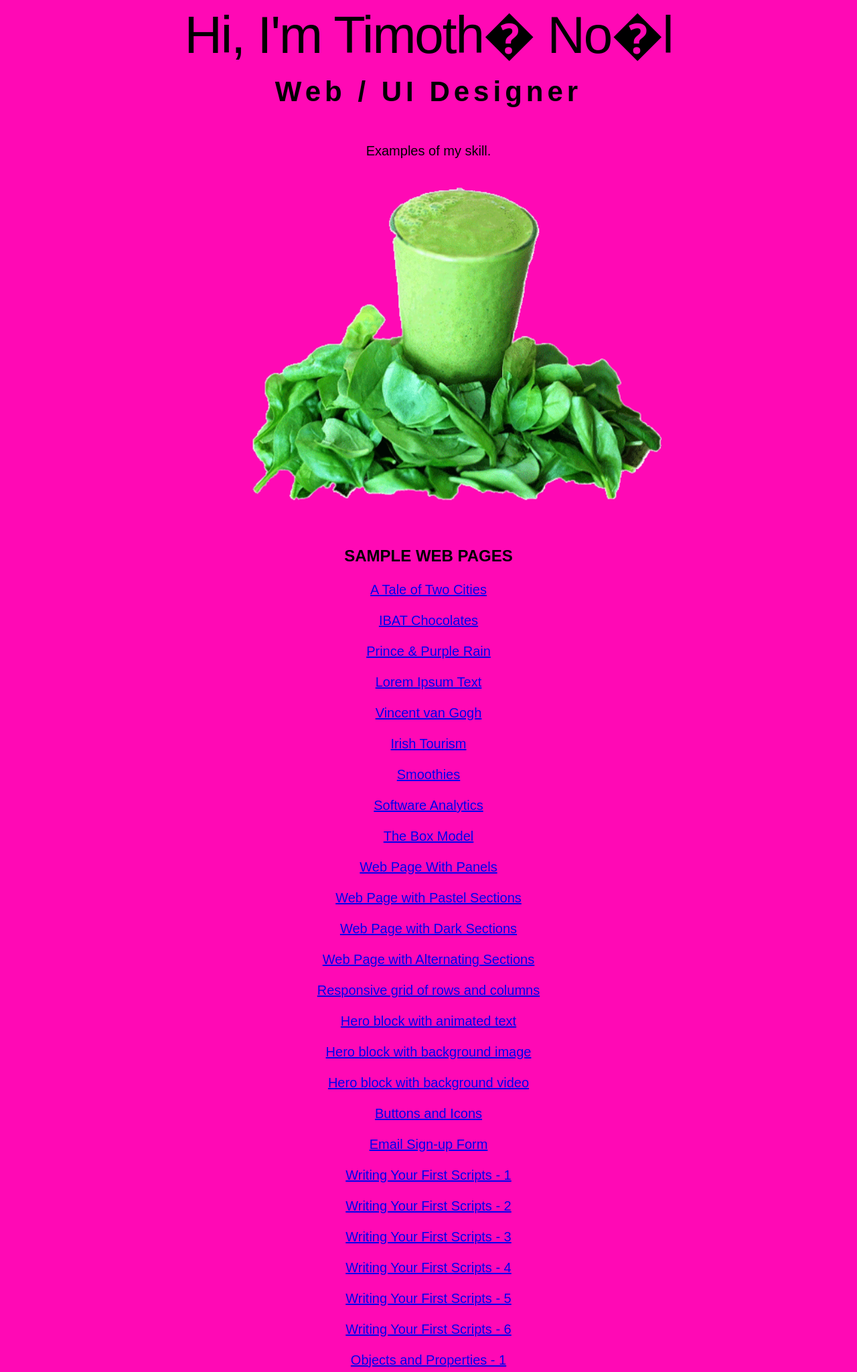
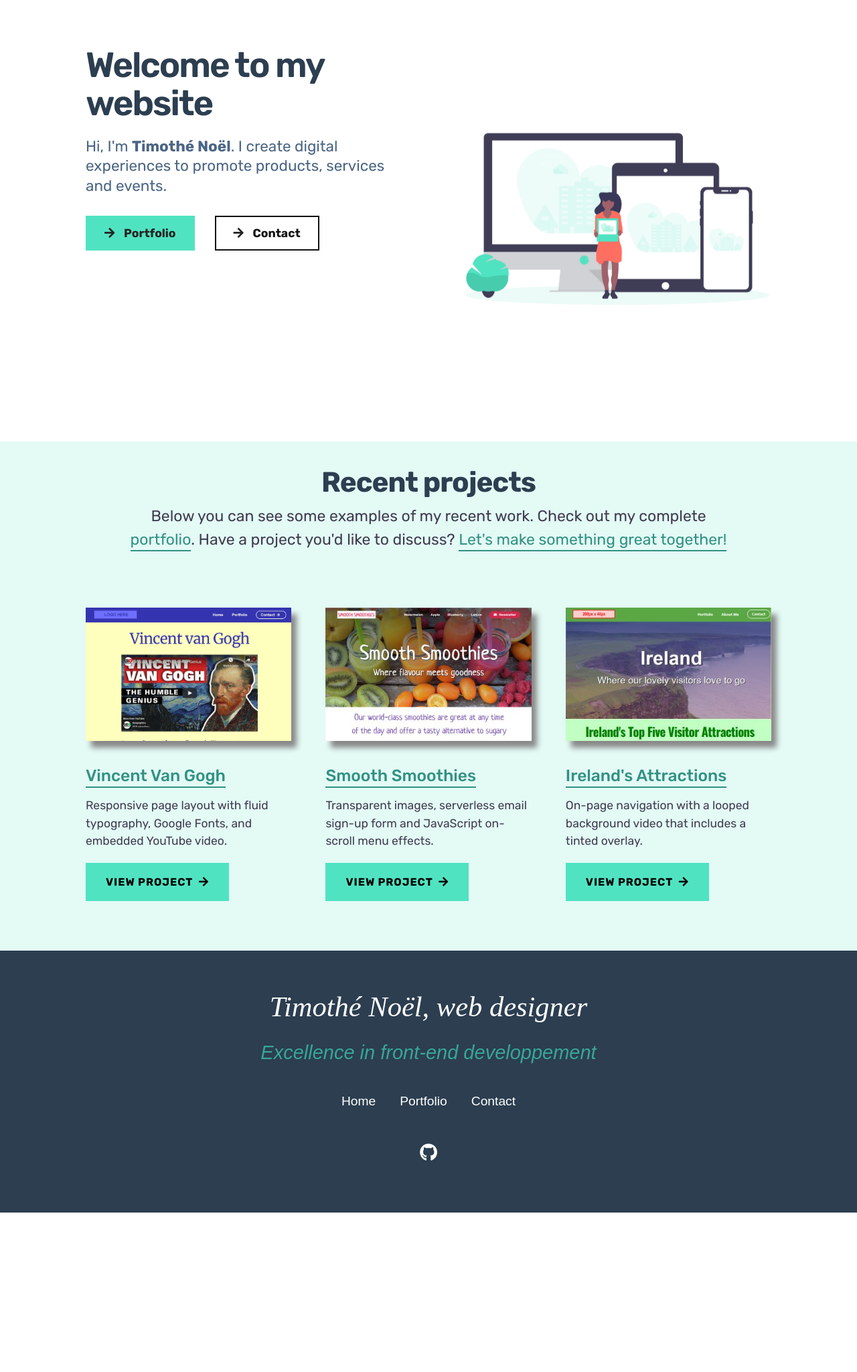
Before and after one commit to timalts/timalts.github.io, a plain HTML site: page index.html in a window 1280 px wide. Shown: the part 69-2117 px from the top of the page at 67% size. After the commit the page ends 1879 px from the top, so only its background shows below. Drawn offline with Linux system fonts and the light colour scheme.

Commit message:
Remove old index to replace by new one (personal-1)

```diff
--- a/index.html
+++ b/index.html
@@ -1,75 +1,163 @@
-DOCTYPE html>
+<!DOCTYPE html>
 <html lang="en">
 <head>
-    <meta charset="UTF-8">
-    <meta name="viewport" content="width=device-width, initial-scale=1.0">
-    <title>Timothé Noël | Creative Digital Designer</title>
-    <meta name="description" content="Hi I'm Tim, a UI & UX designer based in Dublin. Mobile and Responsive Web Design, eCommerce Websites, Branding and Logo Design.">
-    <link rel="stylesheet" href="assets/css/global.css">
+	<meta charset="utf-8">
+	<meta name="viewport" content="width=device-width, initial-scale=1.0">
+	<meta http-equiv="X-UA-Compatible" content="IE=edge">
+
+	<title>Timothé Noël Web Designer</title>
+	<meta name="description" content="I create digital experiences to promote products, services and events.">
+
+    <link href="personal/personal-1/assets/css/resets.css" rel="stylesheet">
+    <link href="personal/personal-1/assets/css/menus.css" rel="stylesheet">
+    <link href="personal/personal-1/assets/css/header.css" rel="stylesheet">
+	<link href="personal/personal-1/assets/css/main.css" rel="stylesheet">
+    <link href="personal/personal-1/assets/css/footer.css" rel="stylesheet">
+
+    <!-- Link to Google Fonts -->
+    <link rel="preconnect" href="https://fonts.gstatic.com">
+    <link href="https://fonts.googleapis.com/css2?family=Rubik:ital,wght@0,400;0,500;0,600;0,700;1,400;1,500;1,700&display=swap" rel="stylesheet">
+
+    <!-- Font Awesome 5 icons -->
+    <link href="https://cdnjs.cloudflare.com/ajax/libs/font-awesome/5.14.0/css/all.min.css" rel="stylesheet" integrity="sha512-1PKOgIY59xJ8Co8+NE6FZ+LOAZKjy+KY8iq0G4B3CyeY6wYHN3yt9PW0XpSriVlkMXe40PTKnXrLnZ9+fkDaog==" crossorigin="anonymous">
+
 </head>
+
 
 <body>
 
-<h1>Hi, I'm Timoth� No�l</h1>
+    <!-- Begin desktop menu -->
+    <div class="container-menu-desktop menu-light menu-sticky">
+        <!-- first child item -->
+        <a href="index.html"><img src="personal/personal-1/assets/img/website-logo.png" alt="website logo"></a>
+        <!-- second child item -->
+        <ul>
+            <li><a href="index.html">Home</a></li>
+            <li><a href="portfolio/index.html">Portfolio</a></li>
+            <li><a href="contact/index.html" class="btn-cta">Contact &nbsp;<i class="fas fa-arrow-right"></i></a></li>
+        </ul>
+    </div>
+    <!-- End desktop menu -->
 
-<h2>Web / UI Designer</h2>
 
-<p>Examples of my skill.</p>
+    <!-- Begin mobile menu bar -->
+    <div class="container-menu-bar-mobile menu-light menu-sticky">
+            <!-- first child -->
+            <a href="index.html"><img src="personal/personal-1/assets/img/website-logo.png" alt="website logo"></a>
+            <!-- second child -->
+            <div class="item-icon">
+                <div class="bar1"></div>
+                <div class="bar2"></div>
+                <div class="bar3"></div>
+            </div>
+        </div>
+    <!-- End mobile menu bar -->
 
-<img src="lesson%20images/apple.png" alt="Its an apple obviously">
+    <!-- Begin mobile menu slide-out options -->
+    <div class="flyout-menu flyout-menu-is-closed menu-light">
+        <ul>
+            <li><a href="index.html">Home</a></li>
+            <li><a href="portfolio/index.html">Portfolio</a></li>
+            <li><a href="contact/index.html" class="btn-cta">Contact &nbsp;<i class="fas fa-arrow-right"></i></a></li>
+        </ul>
 
-<h3>Sample Web Pages</h3>
-<p><a href="exercises/page-1.html">A Tale of Two Cities</a></p>
-<p><a href="exercises/page-2.html">IBAT Chocolates</a></p>
-<p><a href="exercises/page-3.html">Prince & Purple Rain</a></p>
-<p><a href="exercises/page-4.html">Lorem Ipsum Text</a></p>
-<p><a href="exercises/page-5.html">Vincent van Gogh</a></p>
-<p><a href="exercises/page-6.html">Irish Tourism</a></p>
-<p><a href="exercises/page-7.html">Smoothies</a></p>
-<p><a href="exercises/page-8.html">Software Analytics</a></p>
-<p><a href="exercises/page-9.html">The Box Model</a></p>
-<p><a href="exercises/page-10.html">Web Page With Panels</a></p>
-<p><a href="exercises/page-11.html">Web Page with Pastel Sections</a></p>
-<p><a href="exercises/page-12.html">Web Page with Dark Sections</a></p>
-<p><a href="exercises/page-13.html">Web Page with Alternating Sections</a></p>
-<p><a href="exercises/page-14.html">Responsive grid of rows and columns</a></p>
-<p><a href="exercises/hero-text.html">Hero block with animated text</a></p>
-<p><a href="exercises/hero-image.html">Hero block with background image</a></p>
-<p><a href="exercises/hero-video.html">Hero block with background video</a></p>
-<p><a href="exercises/buttons-icons.html">Buttons and Icons</a></p>
-<p><a href="exercises/forms.html">Email Sign-up Form</a></p>
-<p><a href="exercises/js/1/exercise-1-1.html">Writing Your First Scripts - 1</a></p>
-<p><a href="exercises/js/1/exercise-1-2.html">Writing Your First Scripts - 2</a></p>
-<p><a href="exercises/js/1/exercise-1-3.html">Writing Your First Scripts - 3</a></p>
-<p><a href="exercises/js/1/exercise-1-4.html">Writing Your First Scripts - 4</a></p>
-<p><a href="exercises/js/1/exercise-1-5.html">Writing Your First Scripts - 5</a></p>
-<p><a href="exercises/js/1/exercise-1-6.html">Writing Your First Scripts - 6</a></p>
-<p><a href="exercises/js/2/exercise-2-1.html">Objects and Properties - 1</a></p>
-<p><a href="exercises/js/3/exercise-3-1.html">Variables and Operators - 1</a></p>
-<p><a href="exercises/js/3/exercise-3-2.html">Variables and Operators - 2</a></p>
-<p><a href="exercises/js/3/exercise-3-3.html">Variables and Operators - 3</a></p>
-<p><a href="exercises/js/3/exercise-3-4.html">Variables and Operators - 4</a></p>
-<p><a href="exercises/js/4/exercise-4-1.html">Introduction to Functions - 1</a></p>
-<p><a href="exercises/js/4/exercise-4-2.html">Introduction to Functions - 2</a></p>
-<p><a href="exercises/js/5/exercise-5-1.html">User Input - 1</a></p>
-<p><a href="exercises/js/5/exercise-5-2.html">User Input - 2</a></p>
-<p><a href="exercises/js/5/exercise-5-3.html">User Input - 3</a></p>
-<p><a href="exercises/js/6/exercise-6-1.html">Functions with Parameters - 1</a></p>
-<p><a href="exercises/js/6/exercise-6-2.html">Functions with Parameters - 2</a></p>
-<p><a href="exercises/js/7/exercise-7-1.html">Making Decisions in JavaScript - 1</a></p>
-<p><a href="exercises/js/7/exercise-7-2.html">Making Decisions in JavaScript - 2</a></p>
-<p><a href="exercises/js/7/exercise-7-3.html">Making Decisions in JavaScript - 3</a></p>
-<p><a href="exercises/js/7/exercise-7-4.html">Making Decisions in JavaScript - 4</a></p>
-<p><a href="exercises/js/7/exercise-7-5.html">Making Decisions in JavaScript - 5</a></p>
-<p><a href="exercises/js/8/exercise-8-1.html">Loops in JavaScript - 1</a></p>
-<p><a href="exercises/js/8/exercise-8-2.html">Loops in JavaScript - 2</a></p>
-<p><a href="exercises/js/8/exercise-8-3.html">Loops in JavaScript - 3</a></p>
-<p><a href="exercises/js/8/exercise-8-4.html">Loops in JavaScript - 4</a></p>
-<p><a href="exercises/js/8/exercise-8-5.html">Loops in JavaScript - 5</a></p>
-<p><a href="exercises/js/9/exercise-9-1.html">Working with Arrays - 1</a></p>
-<p><a href="exercises/js/9/exercise-9-2.html">Working with Arrays - 2</a></p>
-<p><a href="exercises/js/9/exercise-9-3.html">Working with Arrays - 3</a></p>
-<p><a href="exercises/js/11/exercise-11-1.html">Working with the DOM</a></p>
+        <hr>
+        <h4>About Me</h4>
+        <div class="fly-out-profile-box">
+            <img src="personal/personal-1/assets/img/profile-pic.png" alt="Timothé Noël, web designer">
+            <p>Hi, I'm <b>Timothé Noël</b>, a web and digital designer based in Strasbourg, France.</p>
+        </div>
 
+        <h4>Contact</h4>
+        <p>Have a project you'd like to discuss? Let's make something great together!</p>
+
+        <h5><a href="mailto:timothe.noel@gmail.com" target="_blank">timothe.noel@gmail.com</a></h5>
+
+        <h4>Social Links</h4>
+        <div class="fly-out-social-icons">
+            <a href="https://github.com/timalts" target="_blank"><i class="fab fa-github-square fa-fw"></i></a>
+        </div>
+        <p>&nbsp;</p>
+        <p>&nbsp;</p>
+        <p>&nbsp;</p>
+    </div>
+    <!-- End mobile menu slide-out options -->
+
+     <!-- Begin hero block -->
+    <div class="hero-block-two-columns  unhide-content-under-sticky-menu">
+        <div class="item-2 slide-in-left">
+            <h1>Welcome to my website</h1>
+            <h2>Hi, I'm <b>Timothé Noël</b>. I create digital experiences to promote products, services and events.</h2>
+            <div class="container-btn">
+                <a href="portfolio/index.html" class="btn btn-solid"><i class="fas fa-arrow-right"></i> Portfolio</a>
+                <a href="contact/index.html" class="btn btn-ghost"><i class="fas fa-arrow-right"></i> Contact</a>
+            </div>
+        </div>
+        <div class="item-2 slide-in-right">
+            <img src="personal/personal-1/assets/img/hero-undraw-home.png" alt="hero image">
+        </div>
+    </div>
+    <!-- End hero block -->
+
+	<!-- Begin single-column container -->
+
+	<!-- Begin parent flexbox container for one column layout (.item-1) on all screens -->
+	<div class="container-flexbox bg-pastel-green">
+		<div class="item-1">
+			<h2>Recent projects</h2>
+            <p>Below you can see some examples of my recent work. Check out my complete <a href="portfolio/index.html" class="fancy-link">portfolio</a>. Have a project you'd like to discuss? <a href="contact/index.html" class="fancy-link">Let's make something great together!</a></>
+		</div>
+    </div><!-- End parent flexbox container -->
+
+
+	<div class="container-flexbox bg-pastel-green">
+
+		<div class="item-3">
+			<a href="portfolio/van-gogh/index.html"><img src="personal/personal-1/assets/img/project-van-gogh.png" class="image-shadow" alt="Project: Smooth Smoothies"></a>
+			<h3><a href="portfolio/van-gogh/index.html" class="fancy-link">Vincent Van Gogh</a></h3>
+            <p>Responsive page layout with fluid typography, Google Fonts, and embedded YouTube video.</p>
+            <a href="portfolio/van-gogh/index.html" class="button button-solid">View Project &nbsp;<i class="fas fa-arrow-right"></i></a>
+		</div>
+
+        <div class="item-3">
+			<a href="portfolio/smoothies/index.html"><img src="personal/personal-1/assets/img/project-smoothie.jpg" class="image-shadow" alt="Project: Smooth Smoothies"></a>
+			<h3><a href="portfolio/smoothies/index.html" class="fancy-link">Smooth Smoothies</a></h3>
+            <p>Transparent images, serverless email sign-up form and JavaScript on-scroll menu effects.</p>
+            <a href="portfolio/smoothies/index.html" class="button button-solid">View Project &nbsp;<i class="fas fa-arrow-right"></i></a>
+        </div>
+
+		<div class="item-3">
+			<a href="portfolio/ireland/index.html"><img src="personal/personal-1/assets/img/project-ireland.jpg" class="image-shadow" alt="Project: Travel Agency"></a>
+			<h3><a href="portfolio/ireland/index.html" class="fancy-link">Ireland's Attractions</a></h3>
+            <p>On-page navigation with a looped background video that includes a tinted overlay.</p>
+            <a href="portfolio/ireland/index.html" class="button button-solid">View Project &nbsp;<i class="fas fa-arrow-right"></i></a>
+		</div>
+
+	</div><!-- End parent flexbox container -->
+
+
+	<footer>
+
+        <h4>Timothé Noël, web designer</h4>
+        <h5>Excellence in front-end developpement</h5>
+
+        <ul class="footer-links">
+            <li><a href="index.html">Home</a></li>
+            <li><a href="portfolio/index.html">Portfolio</a></li>
+            <li><a href="contact/index.html">Contact</a></li>
+        </ul>
+
+        <ul class="footer-icons">
+            <li>
+                <a href="https://github.com/timalts" target="_blank">
+                    <i class="fab fa-github"></i>
+                </a>
+            </li>
+         </ul>
+
+        </footer>
+
+
+    <script src="personal/personal-1/assets/js/menus.js"></script>
 </body>
 </html>
```
Also changed, not shown: old-index.html (added, +75 -0 lines).
